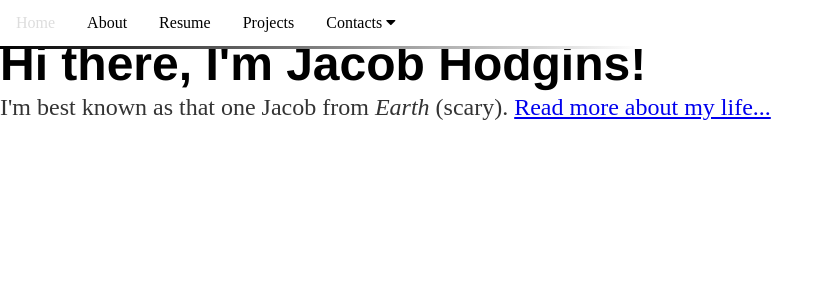
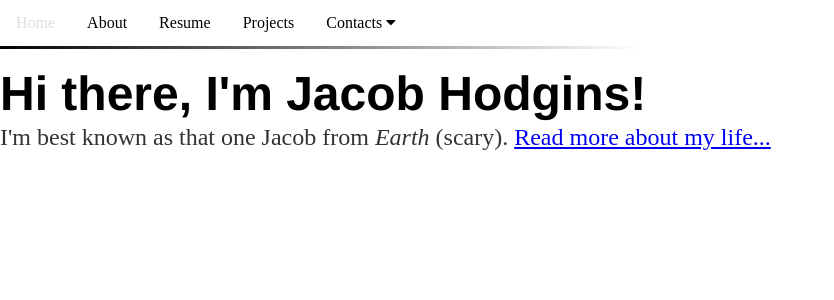
Before and after one commit to JacobHodgins/hodginsjacob, a Jekyll site: the page built from index.html, in a window 1280 px wide. Shown: the top 300 px of the page, without its empty margins (0-834 px from the left). Built offline with Jekyll 4.4.1, drawn with Linux system fonts in a browser that asks for light colours; the list of posts is cut into pages by our own code.

Commit message:
Update main.css

```diff
--- a/css/main.css
+++ b/css/main.css
@@ -83,11 +83,11 @@ nav.navbar a.active {
 }
 */
 
-/* styling for content container
+/* styling for content container */
 div.container {
-  margin: 30px auto; /* Add a top margin to avoid content overlay
+  margin: 30px auto; /* Add a top margin to avoid content overlay */
 }
-*/
+
 h1 {
     font-size: 3em;
     font-family:'Helvetica', 'Arial', 'Sans-Serif';
```
